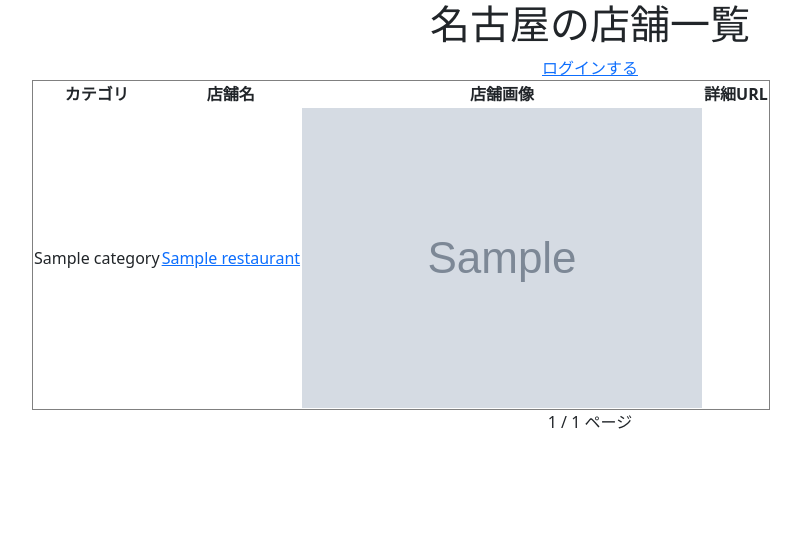
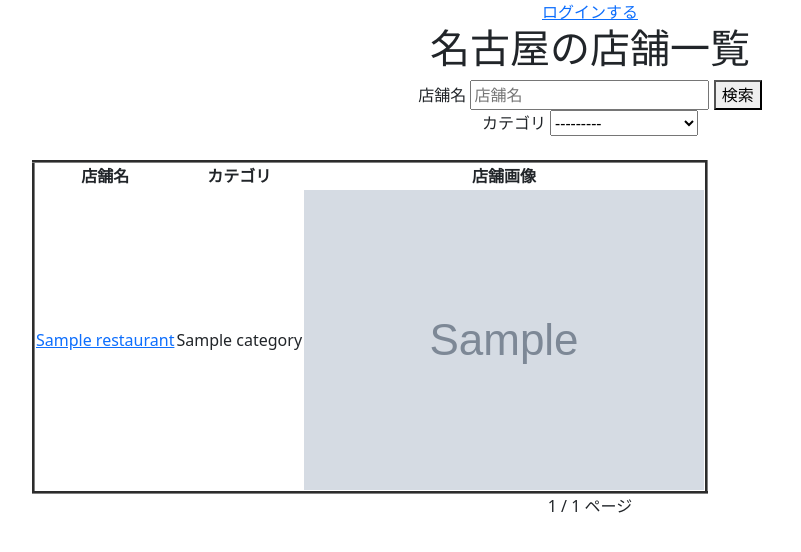
Before and after one commit to JunJune0615/nagoyameshi, a Django app: page / in a window 1280 px wide. Shown: the top 552 px of the page, without its empty margins (50-851 px from the left). Run offline with Django 4.2, Linux system fonts and the light colour scheme; tables that the repository leaves empty hold one stand-in row (values such as "Sample post"); grey boxes marked "Sample" are stand-in pictures; some libraries are stand-ins or nearby versions.

Commit message:
検索機能の追加

```diff
--- a/nagoyameshi/forms.py
+++ b/nagoyameshi/forms.py
@@ -1,5 +1,6 @@
 from django.forms import ModelForm
-from .models import CustomUser
+from .models import CustomUser, Category
+from django import forms
 
 class UserChangeForm(ModelForm):
     class Meta:
@@ -7,3 +8,23 @@ class UserChangeForm(ModelForm):
         fields = [
             'username'
         ]
+
+
+class RestaurantSearchForm(forms.Form):
+    # カテゴリーフィルター
+    category = forms.ModelChoiceField(
+        label='カテゴリでの絞り込み',
+        required=False,
+        queryset=Category.objects.order_by('category_name'),
+        widget=forms.Select(attrs={'class': 'form'})
+    )
+
+    # レストラン名検索
+    restaurant_name = forms.CharField(
+        label='レストラン名での絞り込み',
+        required=False,
+        widget=forms.TextInput(attrs={'class': 'form',
+                                      'autocomplete': 'off',
+                                      'placeholder': '店舗名',
+                                      })
+    )
--- a/nagoyameshi/templates/nagoyameshi/restaulant_detail.html
+++ b/nagoyameshi/templates/nagoyameshi/restaulant_detail.html
@@ -7,7 +7,7 @@
 <a href="{% url 'account_logout' %}">ログアウト</a>
 <a href="{% url 'top' %}">トップへ戻る</a>
 
-<div>{% if restaurant.img %}<img src="{{ restaurant.img.url }}" style="width:200px height:200px;">{% else %}<img src="{% static 'image/noImage.png' %}" style="width:200px height:200px;">{% endif %}</div>
+<div>{% if restaurant.img %}<img src="{{ restaurant.img.url }}" style="width:200px; height:auto;">{% else %}<img src="{% static 'image/noImage.png' %}" style="width:200px height:200px;">{% endif %}</div>
 <div>
     <div>名前：{{ restaurant.restaurant_name }}</div>
     <div>カテゴリ:{{ restaurant.category }} </div>
--- a/nagoyameshi/templates/nagoyameshi/top.html
+++ b/nagoyameshi/templates/nagoyameshi/top.html
@@ -2,23 +2,35 @@
 {% load static %}
 {% block title %}店舗一覧{% endblock %}
 {% block content %}
+
+<a href="{% url 'account_login' %}">ログインする</a>
 <h1>名古屋の店舗一覧</h1>
-<a href="{% url 'account_login' %}">ログインする</a>
-<table border="1">
+<form class="mt-2" id="search-form" action="" method="GET">
+    <div>
+        店舗名
+      {{ search_form.restaurant_name }}
+      <button type="submit">検索</button>
+    </div>
+    <div>
+        カテゴリ
+      {{ search_form.category }}
+    </div>
+</form>
+
+<table border="3">
     <thead>
         <tr>
+            <th>店舗名</th>
             <th>カテゴリ</th>
-            <th>店舗名</th>
             <th>店舗画像</th>
-            <th>詳細URL</th>
         </tr>
     </thead>
+    <br>
     {% for restaurant in object_list %}
     <tr>
+        <td><a href="{% url 'restaurant_detail' restaurant.id %}">{{ restaurant.restaurant_name }}</a></td>
         <td>{{ restaurant.category }} </td>
-        <td><a href="{% url 'restaurant_detail' restaurant.id %}">{{ restaurant.restaurant_name }}</a></td>
-        <td>{% if restaurant.img %}<img src="{{ restaurant.img.url }}" style="width:10px height:10px;">{% else %}<img src="{% static 'image/noImage.png' %}" style="width:10px height:10px;">{% endif %}</td>
-
+        <td>{% if restaurant.img %}<img src="{{ restaurant.img.url }}" style="width:400px; height:auto;">{% else %}<img src="{% static 'image/noImage.png' %}" style="width:400px; height:auto;">{% endif %}</td>
     </tr>
     {% endfor %}
 </table>
--- a/nagoyameshi/views.py
+++ b/nagoyameshi/views.py
@@ -6,7 +6,7 @@ from myproject import settings
 from django.views.generic import TemplateView, View, ListView
 from django.views.generic.edit import UpdateView
 from django.contrib.auth.mixins import UserPassesTestMixin #ログインしたら見れる
-from .forms import UserChangeForm
+from .forms import UserChangeForm, RestaurantSearchForm
 from django.urls import reverse_lazy
 from .models import CustomUser, Restaurant
 from django.shortcuts import render, redirect
@@ -16,6 +16,29 @@ class TopView(ListView):
     model = Restaurant
     paginate_by = 10
     template_name = 'nagoyameshi/top.html'
+
+    def get_queryset(self):
+        queryset = super().get_queryset()
+        self.form = form = RestaurantSearchForm(self.request.GET or None)
+        if form.is_valid():
+            # カテゴリ名で絞り込み
+            category = form.cleaned_data.get('category')
+            if category:
+                queryset = queryset.filter(category=category)
+
+            #　レストラン名で絞り込み
+            restaurant_name = form.cleaned_data.get('restaurant_name')
+            if restaurant_name:
+                queryset = queryset.filter(restaurant_name__icontains=restaurant_name)
+
+        return queryset
+
+    def get_context_data(self, **kwargs):
+        context = super().get_context_data(**kwargs)
+        # search formを渡す
+        context['search_form'] = self.form
+
+        return context
 
 
 class RestaurantDetailView(UserPassesTestMixin, View):
```
